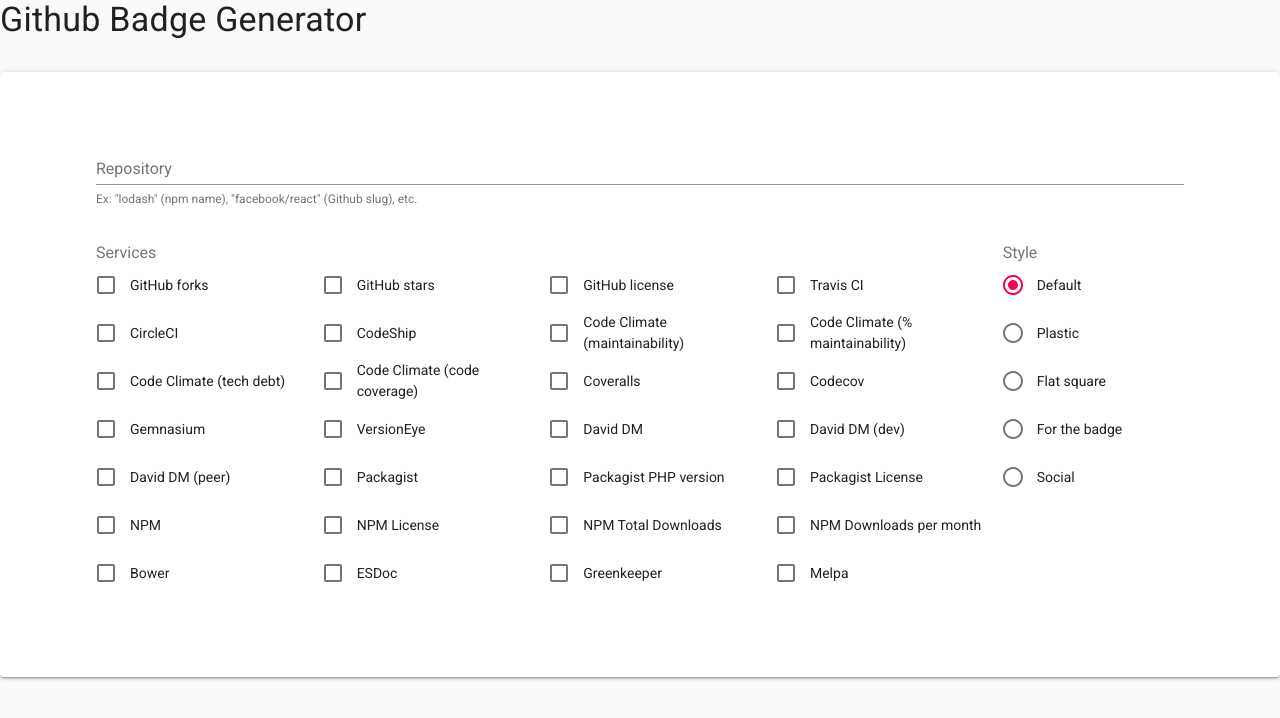
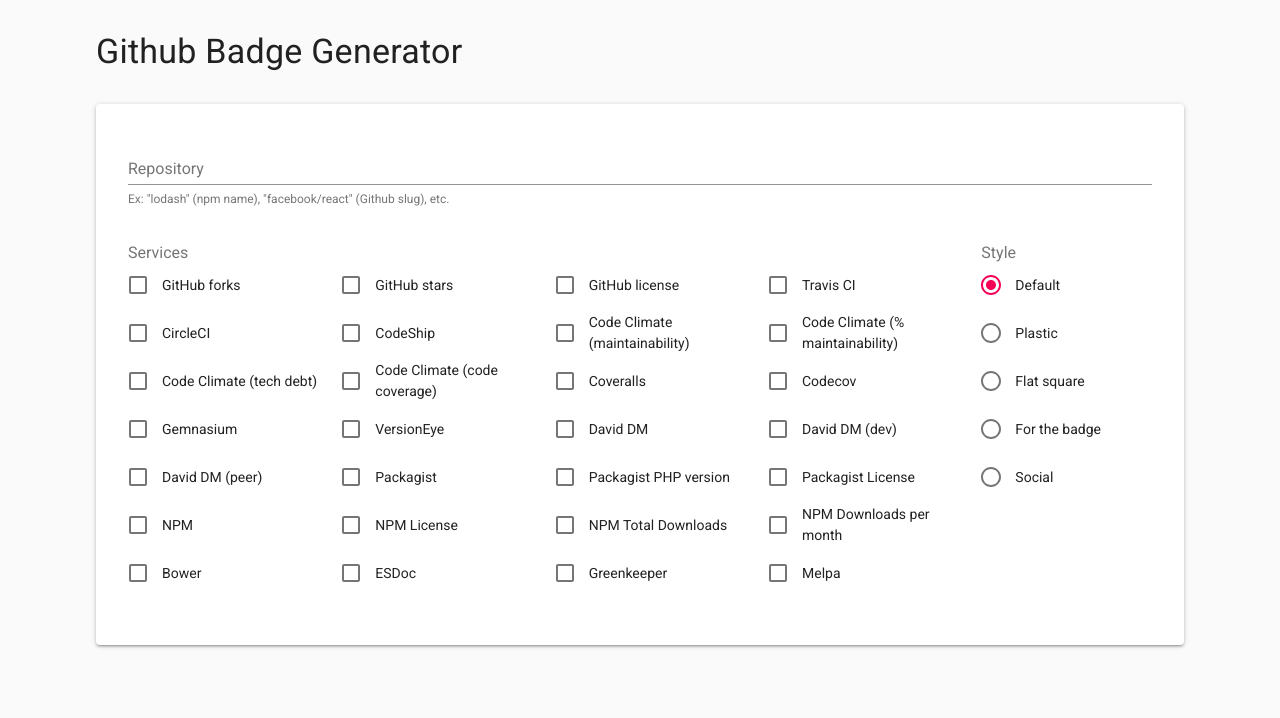
Before and after one commit to amercier/badge-generator, a React (Create React App) app: page / in a window 1280 px wide. Shown: the top 718 px of the page. Built offline with nearby package versions, Linux system fonts and the light colour scheme.

Commit message:
Refactored input into a separate component

```diff
--- a/src/App.jsx
+++ b/src/App.jsx
@@ -1,49 +1,27 @@
 // @flow
 
 import React, { Component } from 'react';
-import Checkbox from '@material-ui/core/Checkbox';
 import CssBaseline from '@material-ui/core/CssBaseline';
-import FormControlLabel from '@material-ui/core/FormControlLabel';
-import FormControl from '@material-ui/core/FormControl';
-import FormLabel from '@material-ui/core/FormLabel';
-import Grid from '@material-ui/core/Grid';
 import Paper from '@material-ui/core/Paper';
-import Radio from '@material-ui/core/Radio';
-import RadioGroup from '@material-ui/core/RadioGroup';
 import Typography from '@material-ui/core/Typography';
-import TextField from '@material-ui/core/TextField';
 import { withStyles } from '@material-ui/core/styles';
-import {
-  type Service,
-  services as badgeServices,
-  styles as badgeStyles,
-} from './config';
+import { type Service, services, styles as badgeStyles } from './config';
+import { type InputEvent } from './util';
+import Input from './Input';
 import Output from './Output';
 
 type AppProps = {|
   classes: {
     container: string,
     paper: string,
-    gridItem: string,
-    subtitle: string,
-    badges: string,
-    badge: string,
-    code: string,
   },
 |};
 
 type AppState = {|
   repository: string,
   style: string,
-  services: any[],
+  serviceSelection: boolean[],
 |};
-
-type InputEvent = SyntheticInputEvent<HTMLInputElement>;
-
-function styleName(style: string) {
-  const name = style.replace(/-/g, ' ');
-  return name.charAt(0).toUpperCase() + name.slice(1);
-}
 
 const styles = ({ spacing, typography }) => ({
   container: {
@@ -63,22 +41,18 @@
     paddingRight: 4 * spacing.unit,
     paddingLeft: 4 * spacing.unit,
   },
-  gridItem: {
-    marginTop: 2 * spacing.unit,
-    marginBottom: 2 * spacing.unit,
-  },
 });
 
 class App extends Component<AppProps, AppState> {
   state = {
     repository: '',
     style: badgeStyles[0],
-    services: badgeServices.map(badgeService => !!badgeService.enabled),
+    serviceSelection: services.map(badgeService => !!badgeService.enabled),
   };
 
   get enabledServices(): Service[] {
-    const { services } = this.state;
-    return badgeServices.filter((service, index) => services[index]);
+    const { serviceSelection } = this.state;
+    return services.filter((service, index) => serviceSelection[index]);
   }
 
   handleRepositoryChange = (event: InputEvent) => {
@@ -86,10 +60,10 @@
   };
 
   handleServiceToggle = (index: number) => (event: InputEvent) => {
-    const { services } = this.state;
-    const updatedServices = [...services];
-    updatedServices[index] = event.target.checked;
-    this.setState({ services: updatedServices });
+    const { serviceSelection } = this.state;
+    const updatedSelection = [...serviceSelection];
+    updatedSelection[index] = event.target.checked;
+    this.setState({ serviceSelection: updatedSelection });
   };
 
   handleStyleChange = (event: InputEvent, style: string) => {
@@ -98,78 +72,23 @@
 
   render() {
     const { classes } = this.props;
-    const { repository, services, style } = this.state;
+    const { repository, serviceSelection, style } = this.state;
     const { enabledServices } = this;
     return (
-      <>
+      <main className={classes.container}>
         <CssBaseline />
         <Typography variant="h4" headlineMapping={{ h4: 'h1' }}>
           Github Badge Generator
         </Typography>
         <Paper className={classes.paper}>
-          <form className={classes.container} noValidate autoComplete="off">
-            <Grid container>
-              <Grid item xs={12} className={classes.gridItem}>
-                <TextField
-                  label="Repository"
-                  helperText='Ex: "lodash" (npm name), "facebook/react" (Github slug), etc.'
-                  margin="normal"
-                  fullWidth
-                  value={repository}
-                  onChange={this.handleRepositoryChange}
-                />
-              </Grid>
-              <Grid item xs={12} sm={10} className={classes.gridItem}>
-                <FormControl component="fieldset">
-                  <FormLabel component="legend">Services</FormLabel>
-                  <Grid container>
-                    {badgeServices.map(({ name }, index) => (
-                      <Grid
-                        key={`service-${name.replace(/ /g, '-').toLowerCase()}`}
-                        item
-                        xs={12}
-                        sm={6}
-                        md={4}
-                        lg={3}
-                      >
-                        <FormControlLabel
-                          label={name}
-                          title={name}
-                          control={
-                            <Checkbox
-                              checked={services[index]}
-                              onChange={this.handleServiceToggle(index)}
-                              value={`${index}`}
-                            />
-                          }
-                        />
-                      </Grid>
-                    ))}
-                  </Grid>
-                </FormControl>
-              </Grid>
-              <Grid item xs={12} sm={2} className={classes.gridItem}>
-                <FormControl component="fieldset">
-                  <FormLabel component="legend">Style</FormLabel>
-                  <RadioGroup
-                    aria-label="Style"
-                    name="style"
-                    value={style}
-                    onChange={this.handleStyleChange}
-                  >
-                    {badgeStyles.map(badgeStyle => (
-                      <FormControlLabel
-                        key={`style-${badgeStyle}`}
-                        value={badgeStyle}
-                        control={<Radio />}
-                        label={styleName(badgeStyle)}
-                      />
-                    ))}
-                  </RadioGroup>
-                </FormControl>
-              </Grid>
-            </Grid>
-          </form>
+          <Input
+            repository={repository}
+            serviceSelection={serviceSelection}
+            style={style}
+            handleRepositoryChange={this.handleRepositoryChange}
+            handleServiceToggle={this.handleServiceToggle}
+            handleStyleChange={this.handleStyleChange}
+          />
         </Paper>
         {repository && enabledServices.length > 0 && (
           <Paper className={classes.paper}>
@@ -180,7 +99,7 @@
             />
           </Paper>
         )}
-      </>
+      </main>
     );
   }
 }
--- /dev/null
+++ b/src/Input.jsx
@@ -0,0 +1,109 @@
+// @flow
+
+import React from 'react';
+import Checkbox from '@material-ui/core/Checkbox';
+import FormControlLabel from '@material-ui/core/FormControlLabel';
+import FormControl from '@material-ui/core/FormControl';
+import FormLabel from '@material-ui/core/FormLabel';
+import Grid from '@material-ui/core/Grid';
+import Radio from '@material-ui/core/Radio';
+import RadioGroup from '@material-ui/core/RadioGroup';
+import TextField from '@material-ui/core/TextField';
+import { withStyles } from '@material-ui/core/styles';
+import { services, styles as badgeStyles } from './config';
+import { type InputEvent, nameToKey, styleName } from './util';
+
+type InputProps = {|
+  repository: string,
+  serviceSelection: boolean[],
+  style: string,
+  handleRepositoryChange: (event: InputEvent) => void,
+  handleServiceToggle: (index: number) => (event: InputEvent) => void,
+  handleStyleChange: (event: InputEvent, style: string) => void,
+  classes: {
+    gridItem: string,
+  },
+|};
+
+const styles = ({ spacing }) => ({
+  gridItem: {
+    marginTop: 2 * spacing.unit,
+    marginBottom: 2 * spacing.unit,
+  },
+});
+
+const Input = ({
+  repository,
+  serviceSelection,
+  style,
+  handleRepositoryChange,
+  handleServiceToggle,
+  handleStyleChange,
+  classes,
+}: InputProps) => (
+  <form noValidate autoComplete="off">
+    <Grid container>
+      <Grid item xs={12} className={classes.gridItem}>
+        <TextField
+          label="Repository"
+          helperText='Ex: "lodash" (npm name), "facebook/react" (Github slug), etc.'
+          margin="normal"
+          fullWidth
+          value={repository}
+          onChange={handleRepositoryChange}
+        />
+      </Grid>
+      <Grid item xs={12} sm={10} className={classes.gridItem}>
+        <FormControl component="fieldset">
+          <FormLabel component="legend">Services</FormLabel>
+          <Grid container>
+            {services.map(({ name }, index) => (
+              <Grid
+                key={`service-${nameToKey(name)}`}
+                item
+                xs={12}
+                sm={6}
+                md={4}
+                lg={3}
+              >
+                <FormControlLabel
+                  label={name}
+                  title={name}
+                  control={
+                    <Checkbox
+                      checked={serviceSelection[index]}
+                      onChange={handleServiceToggle(index)}
+                      value={`${index}`}
+                    />
+                  }
+                />
+              </Grid>
+            ))}
+          </Grid>
+        </FormControl>
+      </Grid>
+      <Grid item xs={12} sm={2} className={classes.gridItem}>
+        <FormControl component="fieldset">
+          <FormLabel component="legend">Style</FormLabel>
+          <RadioGroup
+            aria-label="Style"
+            name="style"
+            value={style}
+            onChange={handleStyleChange}
+          >
+            {badgeStyles.map(badgeStyle => (
+              <FormControlLabel
+                key={`style-${badgeStyle}`}
+                value={badgeStyle}
+                control={<Radio />}
+                label={styleName(badgeStyle)}
+              />
+            ))}
+          </RadioGroup>
+        </FormControl>
+      </Grid>
+    </Grid>
+  </form>
+);
+
+export default withStyles(styles)(Input);
--- a/src/Output.jsx
+++ b/src/Output.jsx
@@ -7,6 +7,7 @@
 import Typography from '@material-ui/core/Typography';
 import { withStyles } from '@material-ui/core/styles';
 import { type Service, type Format, formats } from './config';
+import { type InputEvent } from './util';
 
 type OutputProps = {|
   services: Service[],
@@ -25,8 +26,6 @@
 type OutputState = {|
   formatIndex: number,
 |};
-
-type InputEvent = SyntheticInputEvent<HTMLInputElement>;
 
 const styles = ({ spacing, typography }) => ({
   subtitle: {
--- /dev/null
+++ b/src/util.js
@@ -0,0 +1,12 @@
+// @flow
+
+export type InputEvent = SyntheticInputEvent<HTMLInputElement>;
+
+export function nameToKey(name: string) {
+  return name.replace(/ /g, '-').toLowerCase();
+}
+
+export function styleName(style: string) {
+  const name = style.replace(/-/g, ' ');
+  return name.charAt(0).toUpperCase() + name.slice(1);
+}
```
